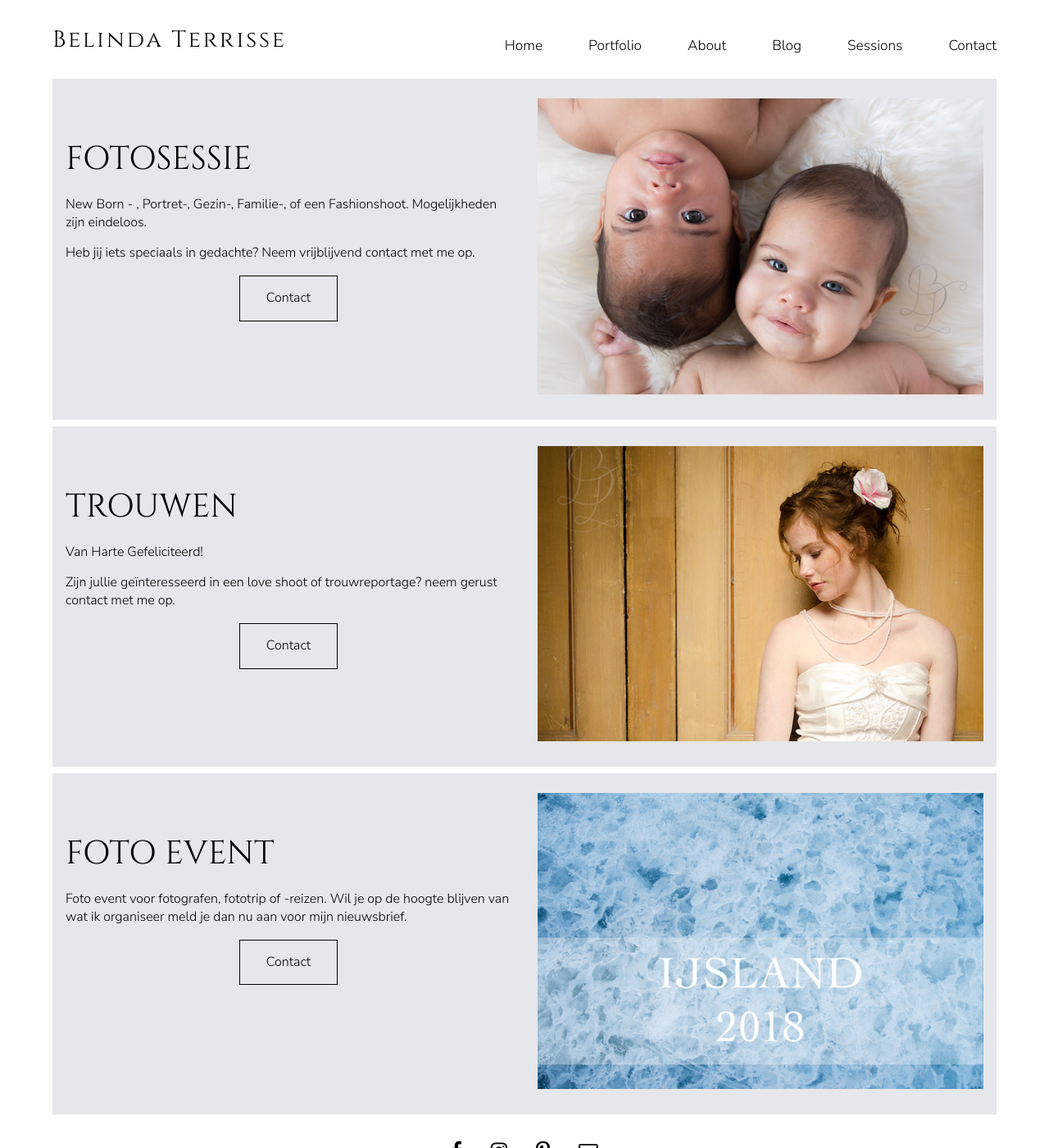
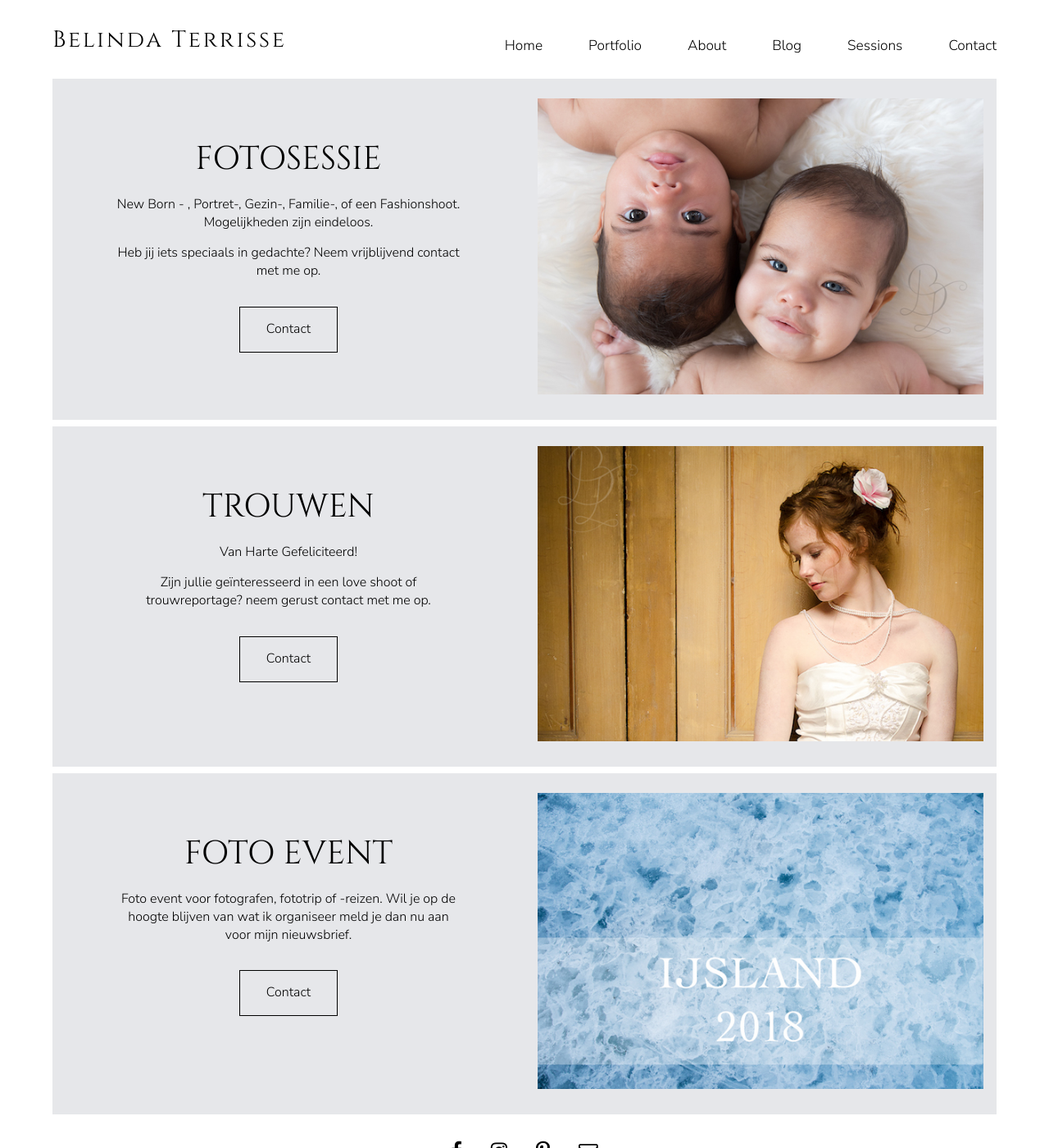
Before and after one commit to cmbybelin/cmbybelin.github.io, a Jekyll site: the page built from sessions.md, in a window 1280 px wide and 1400 px high. Shown: the whole window at 82% size. Built offline with Jekyll 4.4.1, drawn with Linux system fonts in a browser that asks for light colours.

Commit message:
Update sessions page

```diff
--- a/_sass/_page.scss
+++ b/_sass/_page.scss
@@ -124,6 +124,11 @@ article {
   .page-session h2 {
     margin-top: 2em;
   }
+  .page-session-text {
+    max-width: 420px;
+    margin: 2em auto;
+    text-align: center;
+  }
 }
 
 /* CONTACT */
--- a/sessions.md
+++ b/sessions.md
@@ -7,8 +7,9 @@ layout: index
 {% for session in sorted_sessions %}
 
 ><div class="page-session"><div class="half-wide-dyn secondary">
-  {{ session.content }}
-
+  <div class="page-session-text">
+   {{ session.content }}
+  </div>
   <p style="text-align: center"><a class="outlined" href="/contact.html#contact"><span lang="nl">Contact opnemen</span><span lang="en">Contact</span></a></p>
 </div><div class="half-wide-dyn secondary">
   <p><img src="{{ session.photo }}" alt="{{ session.title}}"/></p>
```
